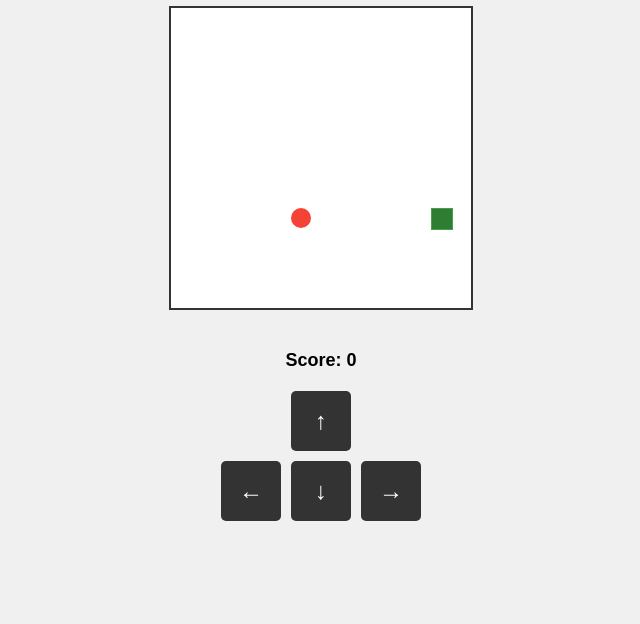
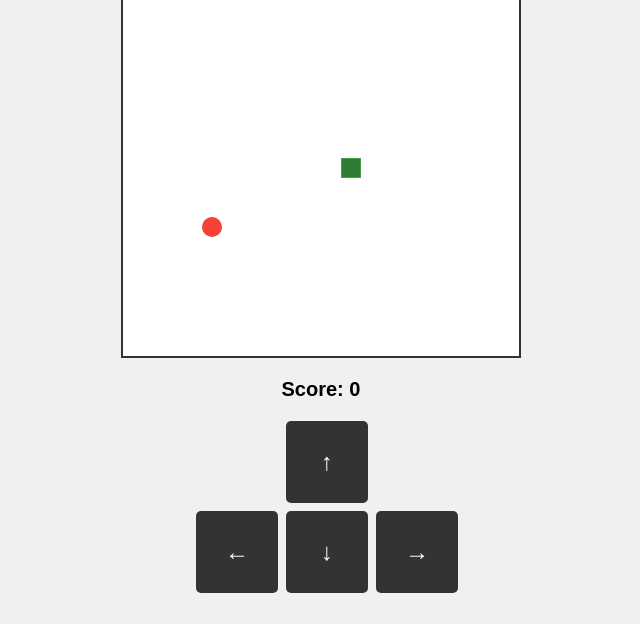
Before and after one commit to Lotfy-tech/CV, a plain HTML site: page index.html in a window 1280 px wide. Shown: the part 176-800 px from the top of the page, without its empty margins (319-959 px from the left). Drawn offline with Linux system fonts and the light colour scheme.

Commit message:
Update index.html

```diff
--- a/index.html
+++ b/index.html
@@ -2,43 +2,63 @@
 <html lang="en">
 <head>
     <meta charset="UTF-8">
-    <meta name="viewport" content="width=device-width, initial-scale=1.0">
+    <meta name="viewport" content="width=device-width, initial-scale=1.0, maximum-scale=1.0, user-scalable=no">
     <title>Snake Game</title>
     <style>
+        * {
+            box-sizing: border-box;
+            touch-action: manipulation;
+        }
+
         body {
             display: flex;
             flex-direction: column;
             align-items: center;
             justify-content: center;
-            height: 100vh;
+            min-height: 100vh;
             margin: 0;
+            padding: 10px;
             font-family: Arial, sans-serif;
             background-color: #f0f0f0;
+            overflow: hidden;
+        }
+
+        h1 {
+            margin: 0 0 10px 0;
+            font-size: clamp(20px, 6vw, 28px);
         }
 
         #game-container {
             position: relative;
-            width: 300px;
-            height: 300px;
+            width: 100%;
+            max-width: 400px;
+            aspect-ratio: 1/1;
             border: 2px solid #333;
             background-color: #fff;
-            margin-bottom: 20px;
+            margin-bottom: 10px;
         }
 
         .snake-part {
             position: absolute;
-            width: 20px;
-            height: 20px;
+            width: calc(100% / 20);
+            height: calc(100% / 20);
             background-color: #4CAF50;
             border: 1px solid #45a049;
+            transition: transform 0.1s ease;
         }
 
         .food {
             position: absolute;
-            width: 20px;
-            height: 20px;
+            width: calc(100% / 20);
+            height: calc(100% / 20);
             background-color: #f44336;
             border-radius: 50%;
+        }
+
+        #score {
+            margin: 10px 0;
+            font-size: clamp(16px, 5vw, 20px);
+            font-weight: bold;
         }
 
         #controls {
@@ -46,14 +66,16 @@
             grid-template-areas:
                 ". up ."
                 "left down right";
-            gap: 10px;
-            margin-top: 20px;
+            gap: 8px;
+            width: 100%;
+            max-width: 250px;
+            margin-top: 10px;
         }
 
         .arrow-btn {
-            width: 60px;
-            height: 60px;
-            font-size: 24px;
+            width: 100%;
+            aspect-ratio: 1/1;
+            font-size: clamp(16px, 6vw, 24px);
             background-color: #333;
             color: white;
             border: none;
@@ -62,6 +84,8 @@
             display: flex;
             align-items: center;
             justify-content: center;
+            user-select: none;
+            -webkit-tap-highlight-color: transparent;
         }
 
         .arrow-btn:active {
@@ -84,16 +108,70 @@
             grid-area: right;
         }
 
-        #score {
-            margin-top: 20px;
-            font-size: 18px;
-            font-weight: bold;
+        /* Swipe controls for mobile */
+        #swipe-area {
+            position: absolute;
+            top: 0;
+            left: 0;
+            width: 100%;
+            height: 100%;
+            z-index: 10;
+            display: none;
+        }
+
+        /* Speed controls */
+        #speed-controls {
+            display: flex;
+            gap: 10px;
+            margin-bottom: 15px;
+            flex-wrap: wrap;
+            justify-content: center;
+        }
+
+        .speed-btn {
+            padding: 8px 15px;
+            background-color: #333;
+            color: white;
+            border: none;
+            border-radius: 5px;
+            cursor: pointer;
+            font-size: clamp(14px, 4vw, 16px);
+        }
+
+        .speed-btn.active {
+            background-color: #4CAF50;
+        }
+
+        @media (max-width: 600px) {
+            #controls {
+                max-width: 200px;
+            }
+
+            #swipe-area {
+                display: block;
+            }
+
+            #speed-controls {
+                gap: 5px;
+            }
+
+            .speed-btn {
+                padding: 6px 10px;
+            }
         }
     </style>
 </head>
 <body>
     <h1>Snake Game</h1>
-    <div id="game-container"></div>
+    <div id="speed-controls">
+        <button class="speed-btn active" data-speed="200">Slow</button>
+        <button class="speed-btn" data-speed="150">Medium</button>
+        <button class="speed-btn" data-speed="100">Fast</button>
+        <button class="speed-btn" data-speed="70">Turbo</button>
+    </div>
+    <div id="game-container">
+        <div id="swipe-area"></div>
+    </div>
     <div id="score">Score: 0</div>
     <div id="controls">
         <button class="arrow-btn" id="up">↑</button>
@@ -110,20 +188,25 @@
             const leftBtn = document.getElementById('left');
             const downBtn = document.getElementById('down');
             const rightBtn = document.getElementById('right');
+            const swipeArea = document.getElementById('swipe-area');
+            const speedBtns = document.querySelectorAll('.speed-btn');
 
             const gridSize = 20;
-            const containerWidth = gameContainer.clientWidth;
-            const containerHeight = gameContainer.clientHeight;
-            const gridWidth = Math.floor(containerWidth / gridSize);
-            const gridHeight = Math.floor(containerHeight / gridSize);
+            const gridWidth = gridSize;
+            const gridHeight = gridSize;
 
             let snake = [{x: 10, y: 10}];
             let food = generateFood();
             let direction = 'right';
             let nextDirection = 'right';
             let score = 0;
-            let gameSpeed = 150;
-            let gameInterval;
+            let gameSpeed = 150; // Default medium speed
+            let animationFrameId;
+            let lastRenderTime = 0;
+
+            // Touch controls variables
+            let touchStartX = 0;
+            let touchStartY = 0;
 
             function generateFood() {
                 let foodPosition;
@@ -166,7 +249,7 @@
                 }
 
                 // Check for collision with self
-                if (snake.some(part => part.x === head.x && part.y === head.y)) {
+                if (snake.some(part => part.x === head.x && part.y === head.y && part !== snake[0])) {
                     gameOver();
                     return;
                 }
@@ -179,13 +262,6 @@
                     score += 10;
                     scoreDisplay.textContent = `Score: ${score}`;
                     food = generateFood();
-
-                    // Increase speed slightly every 50 points
-                    if (score % 50 === 0 && gameSpeed > 50) {
-                        gameSpeed -= 10;
-                        clearInterval(gameInterval);
-                        gameInterval = setInterval(updateGame, gameSpeed);
-                    }
                 } else {
                     // Remove tail if no food eaten
                     snake.pop();
@@ -197,13 +273,20 @@
             function renderGame() {
                 // Clear game container
                 gameContainer.innerHTML = '';
+                gameContainer.appendChild(swipeArea); // Re-add swipe area
+
+                // Calculate cell size based on current container dimensions
+                const cellWidth = gameContainer.clientWidth / gridWidth;
+                const cellHeight = gameContainer.clientHeight / gridHeight;
 
                 // Render snake
                 snake.forEach((part, index) => {
                     const snakePart = document.createElement('div');
                     snakePart.className = 'snake-part';
-                    snakePart.style.left = `${part.x * gridSize}px`;
-                    snakePart.style.top = `${part.y * gridSize}px`;
+                    snakePart.style.width = `${cellWidth}px`;
+                    snakePart.style.height = `${cellHeight}px`;
+                    snakePart.style.left = `${part.x * cellWidth}px`;
+                    snakePart.style.top = `${part.y * cellHeight}px`;
 
                     // Make head slightly different
                     if (index === 0) {
@@ -216,13 +299,15 @@
                 // Render food
                 const foodElement = document.createElement('div');
                 foodElement.className = 'food';
-                foodElement.style.left = `${food.x * gridSize}px`;
-                foodElement.style.top = `${food.y * gridSize}px`;
+                foodElement.style.width = `${cellWidth}px`;
+                foodElement.style.height = `${cellHeight}px`;
+                foodElement.style.left = `${food.x * cellWidth}px`;
+                foodElement.style.top = `${food.y * cellHeight}px`;
                 gameContainer.appendChild(foodElement);
             }
 
             function gameOver() {
-                clearInterval(gameInterval);
+                cancelAnimationFrame(animationFrameId);
                 alert("خسرتي يا عزة");
                 resetGame();
             }
@@ -232,12 +317,33 @@
                 direction = 'right';
                 nextDirection = 'right';
                 score = 0;
-                gameSpeed = 150;
                 scoreDisplay.textContent = `Score: ${score}`;
                 food = generateFood();
-                clearInterval(gameInterval);
-                gameInterval = setInterval(updateGame, gameSpeed);
-                renderGame();
+                startGame();
+            }
+
+            function startGame() {
+                if (animationFrameId) {
+                    cancelAnimationFrame(animationFrameId);
+                }
+                lastRenderTime = 0;
+                animationFrameId = requestAnimationFrame(gameLoop);
+            }
+
+            function gameLoop(currentTime) {
+                animationFrameId = requestAnimationFrame(gameLoop);
+
+                if (!lastRenderTime) {
+                    lastRenderTime = currentTime;
+                }
+
+                const secondsSinceLastRender = (currentTime - lastRenderTime) / 1000;
+                if (secondsSinceLastRender < 1 / (1000 / gameSpeed)) {
+                    return;
+                }
+
+                lastRenderTime = currentTime;
+                updateGame();
             }
 
             // Event listeners for arrow buttons
@@ -275,9 +381,62 @@
                 }
             });
 
+            // Touch controls for mobile
+            swipeArea.addEventListener('touchstart', (e) => {
+                touchStartX = e.touches[0].clientX;
+                touchStartY = e.touches[0].clientY;
+            }, { passive: true });
+
+            swipeArea.addEventListener('touchmove', (e) => {
+                if (!touchStartX || !touchStartY) return;
+
+                const touchEndX = e.touches[0].clientX;
+                const touchEndY = e.touches[0].clientY;
+
+                const diffX = touchStartX - touchEndX;
+                const diffY = touchStartY - touchEndY;
+
+                // Determine swipe direction
+                if (Math.abs(diffX) > Math.abs(diffY)) {
+                    // Horizontal swipe
+                    if (diffX > 0 && direction !== 'right') {
+                        nextDirection = 'left';
+                    } else if (diffX < 0 && direction !== 'left') {
+                        nextDirection = 'right';
+                    }
+                } else {
+                    // Vertical swipe
+                    if (diffY > 0 && direction !== 'down') {
+                        nextDirection = 'up';
+                    } else if (diffY < 0 && direction !== 'up') {
+                        nextDirection = 'down';
+                    }
+                }
+
+                touchStartX = 0;
+                touchStartY = 0;
+                e.preventDefault();
+            }, { passive: false });
+
+            // Speed controls
+            speedBtns.forEach(btn => {
+                btn.addEventListener('click', () => {
+                    // Remove active class from all buttons
+                    speedBtns.forEach(b => b.classList.remove('active'));
+                    // Add active class to clicked button
+                    btn.classList.add('active');
+                    // Update game speed
+                    gameSpeed = parseInt(btn.dataset.speed);
+                });
+            });
+
+            // Handle window resize
+            window.addEventListener('resize', () => {
+                renderGame();
+            });
+
             // Start the game
-            gameInterval = setInterval(updateGame, gameSpeed);
-            renderGame();
+            startGame();
         });
     </script>
 </body>
```
